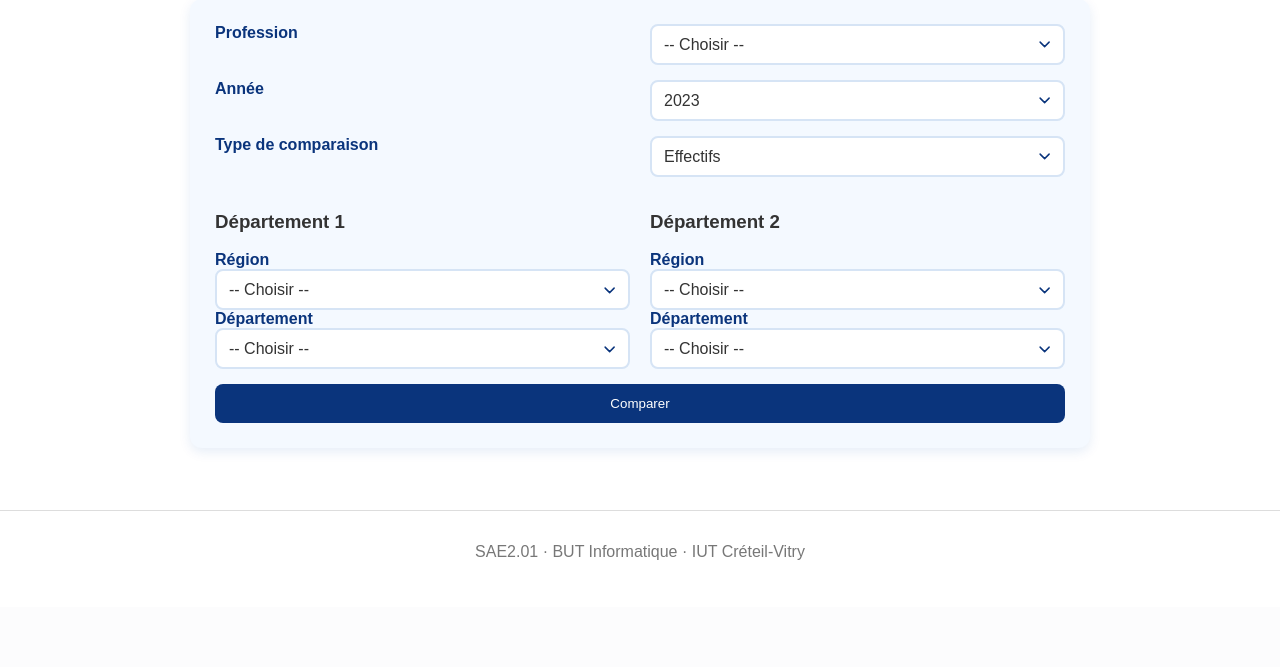
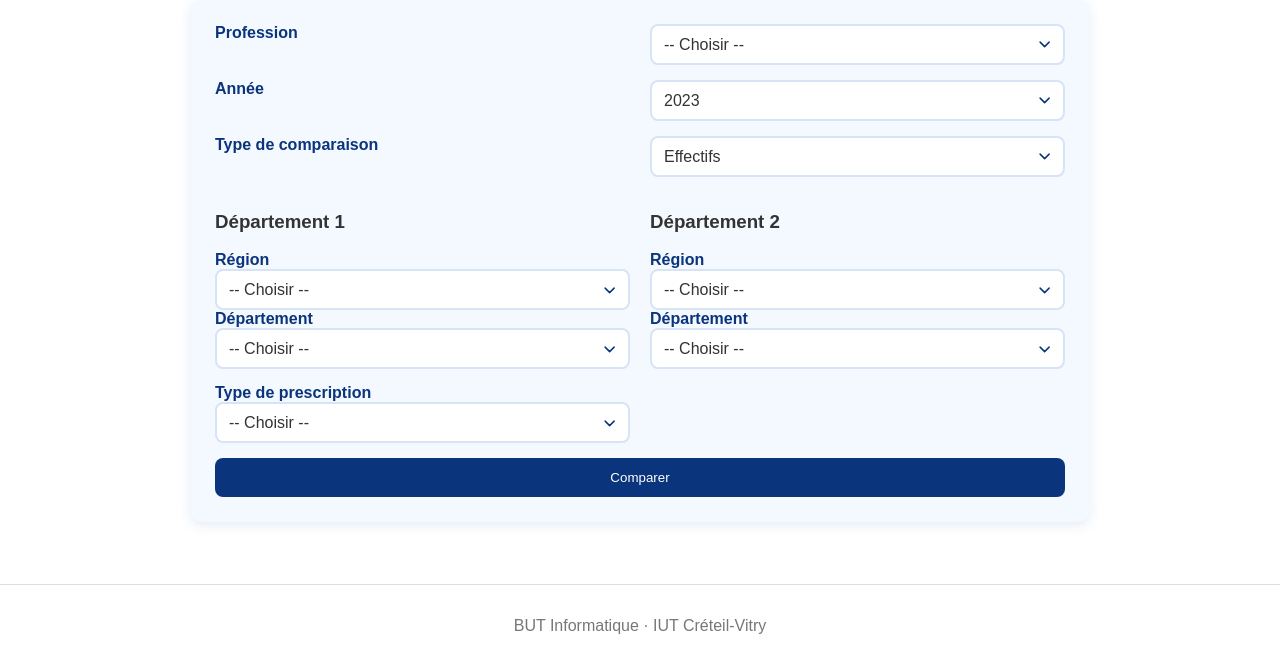
Before and after one commit to valentincarp/SAE-2.01-D-veloppement-d-une-application, a Flask app: page /comparaison in a window 1280 px wide. Shown: the part 193-860 px from the top of the page. Before the commit the page ends 753 px from the top, so only its background shows below. Run offline with Flask 3, Linux system fonts and the light colour scheme.

Commit message:
ajout des prescriptions pour la comparaison

```diff
--- a/controllers/comparaison.py
+++ b/controllers/comparaison.py
@@ -1,6 +1,6 @@
 from flask import Blueprint, render_template, request
 from models.db import Session
-from models.dimensions import ProfessionSante, Departement, Region
+from models.dimensions import ProfessionSante, Departement, Region, TypePrescription
 from services.ameli_api import AmeliAPI
 
 bp_comparaison = Blueprint("comparaison", __name__)
@@ -14,12 +14,14 @@ def comparaison():
     departement2_id = request.args.get("departement2_id", type=int)
     annee = request.args.get("annee", type=int)
     type_comparaison = request.args.get("type_comparaison", default="effectifs")
+    poste_prescription = request.args.get("poste_prescription", type=int)
 
     session = Session()
     try:
         # Récupération des listes pour les formulaires
         regions = session.query(Region).order_by(Region.libelle).all()
         professions = session.query(ProfessionSante).order_by(ProfessionSante.libelle).all()
+        types_prescriptions = session.query(TypePrescription).order_by(TypePrescription.libelle).all()
 
         # Initialiser les variables
         prof = None
@@ -41,14 +43,15 @@ def comparaison():
             if type_comparaison == "effectifs":
                 evolution1 = api.get_evolution_effectifs(prof.libelle, dept1.code)
                 evolution2 = api.get_evolution_effectifs(prof.libelle, dept2.code)
-            elif type_comparaison == "honoraires":
-                evolution1 = api.get_evolution_honoraires(prof.libelle, dept1.code, "")
-                evolution2 = api.get_evolution_honoraires(prof.libelle, dept2.code, "")
+            elif type_comparaison == "prescriptions" and poste_prescription:
+                evolution1 = api.get_evolution_prescriptions(prof.libelle, dept1.code, poste_prescription)
+                evolution2 = api.get_evolution_prescriptions(prof.libelle, dept2.code, poste_prescription)
 
         return render_template("comparaison.html",
-            regions=regions, professions=professions,
+            regions=regions, professions=professions, types_prescriptions = types_prescriptions,
             prof=prof, dept1=dept1, dept2=dept2, annee=annee,
             evolution1=evolution1, evolution2=evolution2,
-            type_comparaison=type_comparaison)
+            type_comparaison=type_comparaison,
+            poste_prescription=poste_prescription)
     finally:
         session.close()
--- a/templates/base.html
+++ b/templates/base.html
@@ -38,7 +38,7 @@
         {% block contenu %}{% endblock %}
     </main>
     <footer>
-        <p>SAE2.01 · BUT Informatique · IUT Créteil-Vitry</p>
+        <p>BUT Informatique · IUT Créteil-Vitry</p>
     </footer>
 </body>
 </html>
--- a/templates/comparaison.html
+++ b/templates/comparaison.html
@@ -23,7 +23,7 @@
             <label for="type_comparaison">Type de comparaison</label>
             <select name="type_comparaison" id="type_comparaison" required>
                 <option value="effectifs" {% if type_comparaison == 'effectifs' %}selected{% endif %}>Effectifs</option>
-                <option value="honoraires" {% if type_comparaison == 'honoraires' %}selected{% endif %}>Honoraires</option>
+                <option value="prescriptions" {% if type_comparaison == 'prescriptions' %}selected{% endif %}>Prescriptions</option>
             </select>
 
             <div class="dep1">
@@ -64,6 +64,15 @@
                 </select>
             </div>
 
+            <div class="prescription">
+                <label for="poste">Type de prescription</label>
+                <select name="poste_prescription" id="poste">
+                    <option value="">-- Choisir --</option>
+                    {% for t in types_prescriptions %}
+                        <option value="{{ t.id }}" {% if poste_prescription == t.id %}selected{% endif %}>{{ t.libelle }}</option>
+                    {% endfor %}
+                </select>
+            </div>
             <button type="submit">Comparer</button>
         </form>
     </div>
@@ -75,31 +84,32 @@
 
             {% if evolution1 and evolution2 %}
                 <div class="graphique-container">
-                    <h4>{% if type_comparaison == 'effectifs' %}Évolution des effectifs{% else %}Évolution des honoraires{% endif %}</h4>
+                    <h4>{% if type_comparaison == 'effectifs' %}Évolution des effectifs
+                        {% else %}Évolution des prescriptions {% endif %}
+                    </h4>
                     <canvas id="graphique-comparaison"></canvas>
                 </div>
 
                 <script src="https://cdn.jsdelivr.net/npm/chart.js"></script>
                 <script>
-                    const donnees1 = {{ evolution1|tojson }};
-                    const donnees2 = {{ evolution2|tojson }};
+                    const donnees1 = {{ evolution1|tojson if evolution1 else '[]'|safe }};
+                    const donnees2 = {{ evolution2|tojson if evolution2 else '[]'|safe }};
                     const typeComparaison = "{{ type_comparaison }}";
 
                     // Fusionner les labels (années)
                     const allLabels = [...new Set([
                         ...donnees1.map(d => d.annee),
                         ...donnees2.map(d => d.annee)
-                    ])].sort();
+                    ])].map(Number).sort();
 
                     let dataKey1, dataKey2, yAxisLabel;
                     if (typeComparaison === "effectifs") {
                         dataKey1 = "effectif";
                         dataKey2 = "effectif";
                         yAxisLabel = "Effectif";
-                    } else if (typeComparaison === "honoraires") {
-                        dataKey1 = "hono_sans_depassement_totaux";
-                        dataKey2 = "hono_sans_depassement_totaux";
-                        yAxisLabel = "Montant (€)";
+                    } else if (typeComparaison === "prescriptions") {
+                        dataKey = "montant_total_prescription";
+                        yAxisLabel = "Montant Prescrit (€)";
                     }
 
                     new Chart(document.getElementById("graphique-comparaison"), {
@@ -110,8 +120,8 @@
                                 {
                                     label: "{{ dept1.code }} - {{ dept1.libelle }}",
                                     data: allLabels.map(year => {
-                                        const d = donnees1.find(d => d.annee == year);
-                                        return d ? d[dataKey1] : null;
+                                        const d = donnees1.find(i => i.annee == year);
+                                        return d ? d[dataKey] : null;
                                     }),
                                     borderColor: "#2E74B5",
                                     backgroundColor: "rgba(46, 116, 181, 0.1)",
@@ -122,8 +132,8 @@
                                 {
                                     label: "{{ dept2.code }} - {{ dept2.libelle }}",
                                     data: allLabels.map(year => {
-                                        const d = donnees2.find(d => d.annee == year);
-                                        return d ? d[dataKey2] : null;
+                                        const d = donnees2.find(i => i.annee == year);
+                                        return d ? d[dataKey] : null;
                                     }),
                                     borderColor: "#E74C3C",
                                     backgroundColor: "rgba(231, 76, 60, 0.1)",
```
